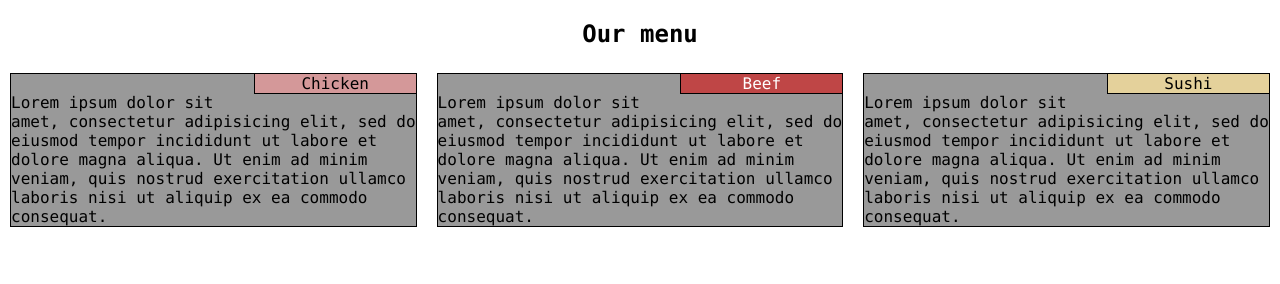
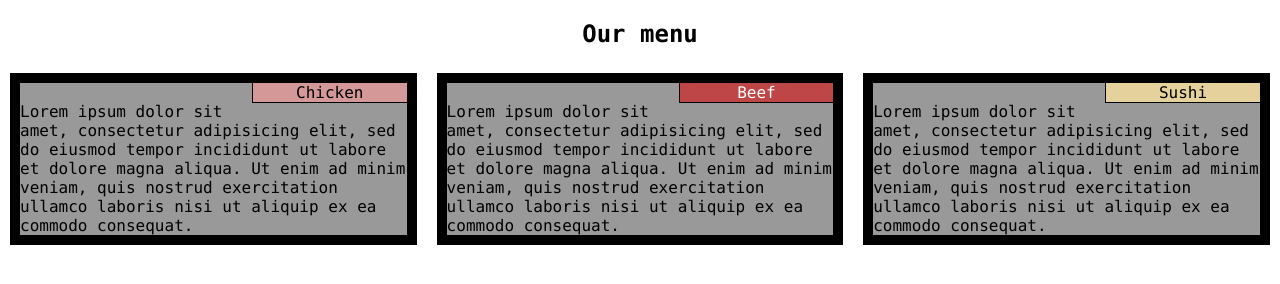
Before and after one commit to gronostalskyy/Module-1, a plain HTML site: page index.html in a window 1280 px wide. Drawn offline with Linux system fonts and the light colour scheme.

Commit message:
2 commit

```diff
--- a/css/styles.css
+++ b/css/styles.css
@@ -15,7 +15,7 @@ h2 {
 }
 
 p {
-  border: 1px solid black;
+  border: 10px solid black;
   background-color: #999999;
   margin: 10px;
 
```
Also changed, not shown: index.html (+4 -1 lines).
